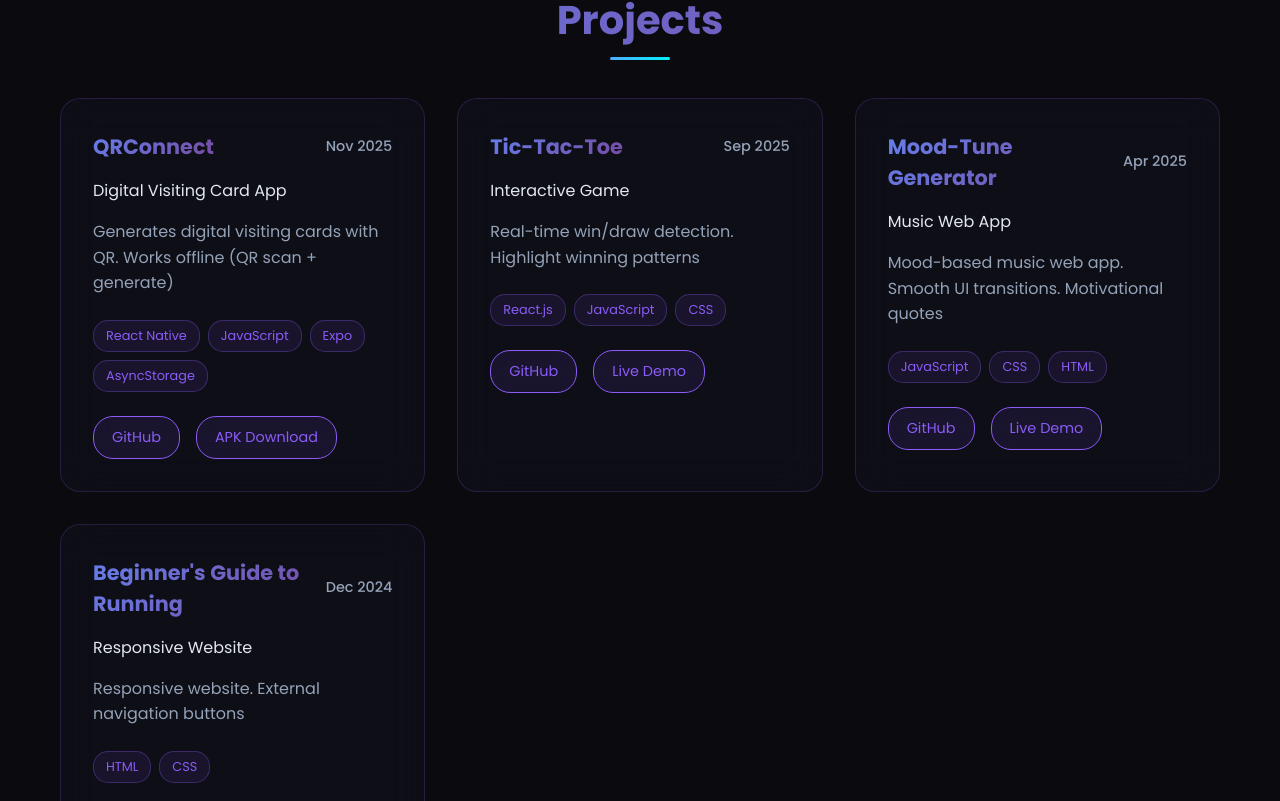
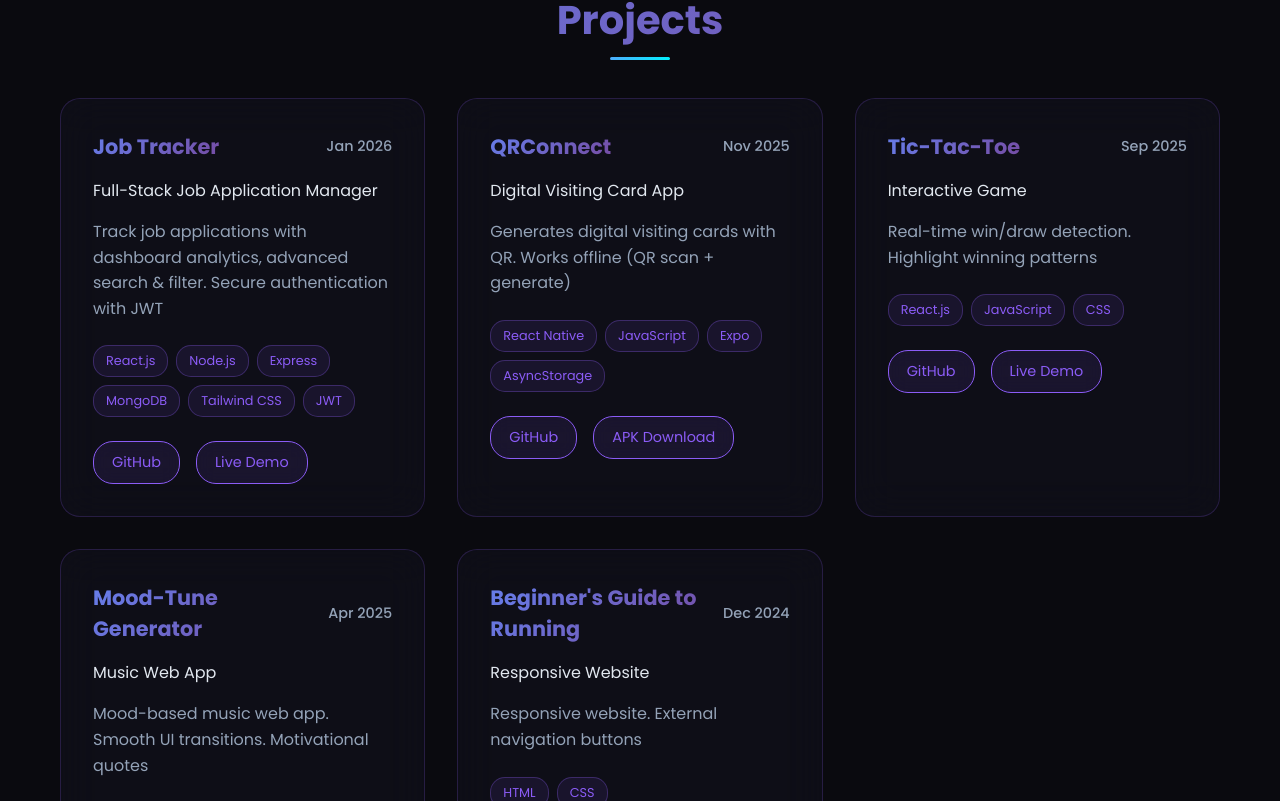
Before and after one commit to yashlahase/Portfolio, a React (Vite) app: page / in a window 1280 px wide. Shown: the part 1379-2180 px from the top of the page. Built offline with nearby package versions, Linux system fonts and the light colour scheme.

Commit message:
add new project to portfolio

```diff
--- a/src/components/Projects.jsx
+++ b/src/components/Projects.jsx
@@ -2,6 +2,16 @@ import React from 'react';
 
 const Projects = () => {
   const projects = [
+    {
+      title: "Job Tracker",
+      subtitle: "Full-Stack Job Application Manager",
+      date: "Jan 2026",
+      tech: ["React.js", "Node.js", "Express", "MongoDB", "Tailwind CSS", "JWT"],
+      description: "Track job applications with dashboard analytics, advanced search & filter. Secure authentication with JWT",
+      github: "https://github.com/yashlahase/Job_Tracker_.git",
+      demo: "https://job-tracker-gamma-nine.vercel.app",
+      isApk: false
+    },
     {
       title: "QRConnect",
       subtitle: "Digital Visiting Card App",
```
